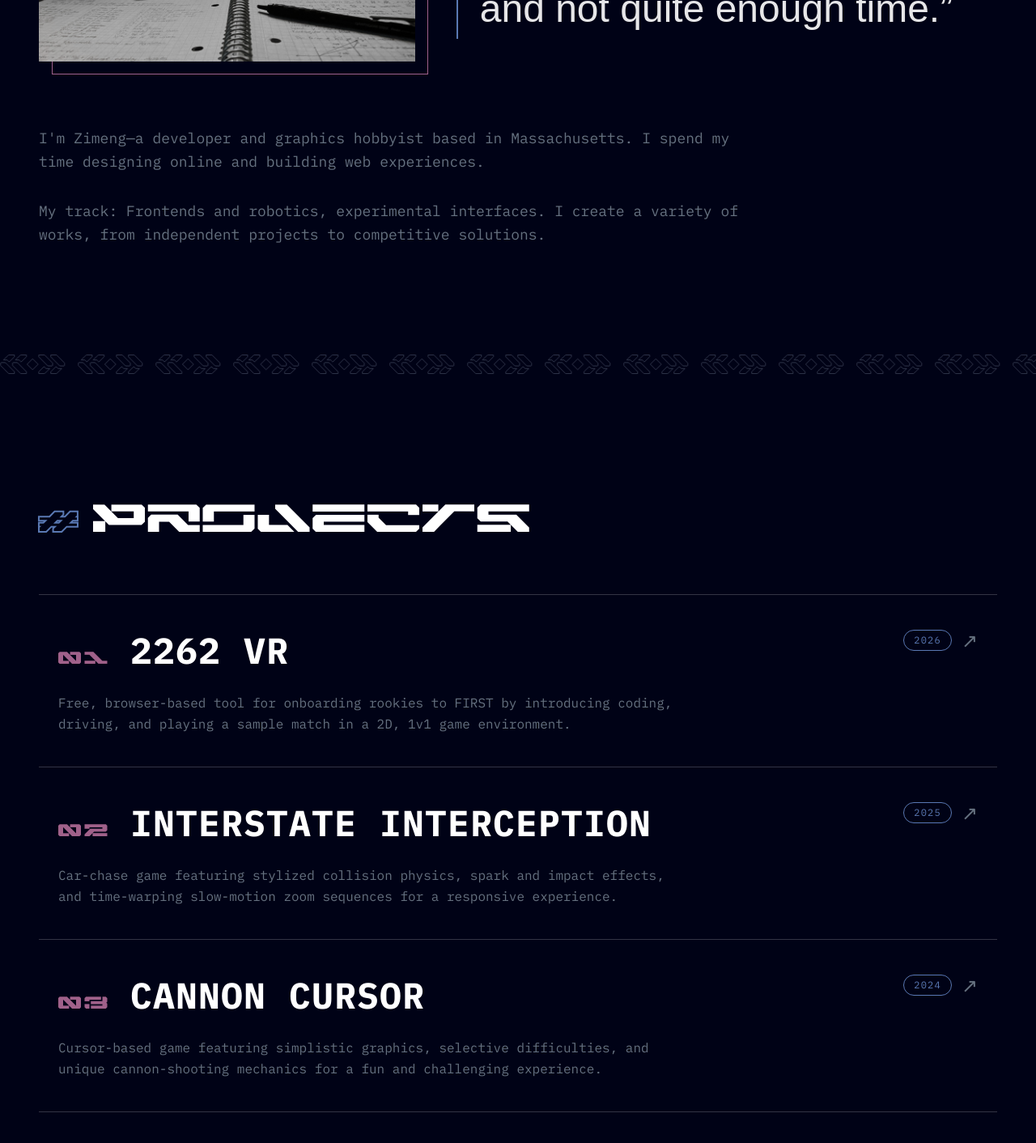
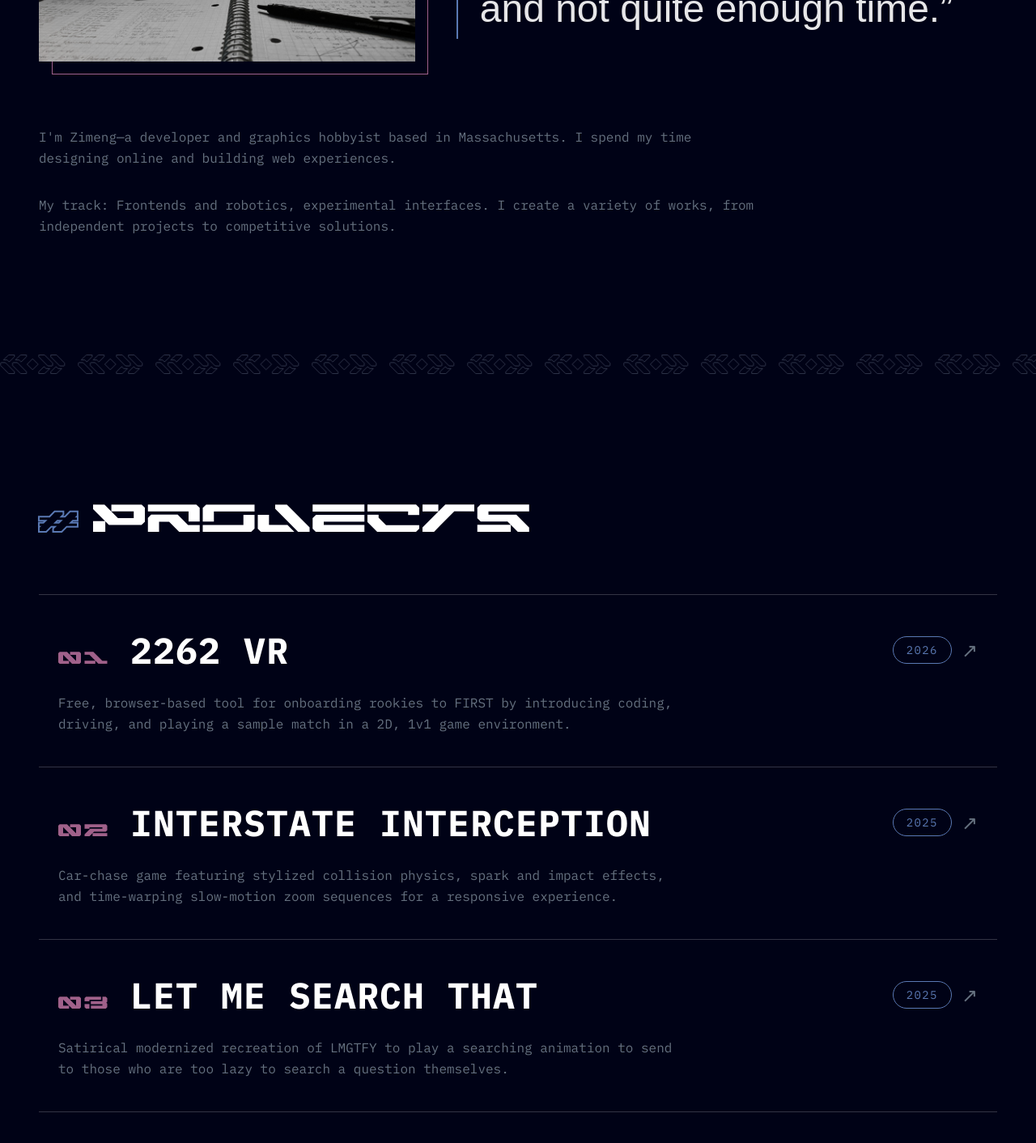
Before and after one commit to zmgzimeng/zimengs-realm, a Next.js app: page / in a window 1280 px wide. Shown: the part 1330-2742 px from the top of the page at 81% size. Built offline with nearby package versions, Linux system fonts and the light colour scheme; a web font is replaced by a local one.

Commit message:
Sizing fix

```diff
--- a/src/components/about.tsx
+++ b/src/components/about.tsx
@@ -59,7 +59,8 @@ export default function About() {
       </FadeIn>
 
       <FadeIn delay={0.4} direction="up" className="mt-16 sm:mt-20 max-w-4xl">
-        <div className="space-y-8 font-body text-gray text-base sm:text-lg leading-relaxed">
+        {/* Updated text size to match project descriptions (text-sm sm:text-base) */}
+        <div className="space-y-8 font-body text-gray text-sm sm:text-base leading-relaxed">
           <p>
             I'm Zimeng—a developer and graphics hobbyist based in Massachusetts. I spend my time designing online and building web experiences.
           </p>
--- a/src/components/projects.tsx
+++ b/src/components/projects.tsx
@@ -29,6 +29,14 @@ const PROJECTS: Project[] = [
   },
   {
     id: '03',
+    title: 'LET ME SEARCH THAT',
+    description:
+      'Satirical modernized recreation of LMGTFY to play a searching animation to send to those who are too lazy to search a question themselves.',
+    url: 'https://search.zimengsrealm.com/',
+    year: '2025',
+  },
+  {
+    id: '04',
     title: 'CANNON CURSOR',
     description:
       'Cursor-based game featuring simplistic graphics, selective difficulties, and unique cannon-shooting mechanics for a fun and challenging experience.',
@@ -36,7 +44,7 @@ const PROJECTS: Project[] = [
     year: '2024',
   },
   {
-    id: '04',
+    id: '05',
     title: 'INQUIRY PAD',
     description:
       'Interactive STEM learning platform integrating custom physical hardware with real-time software feedback engines for dynamic assignment assistance.',
@@ -83,7 +91,7 @@ export default function Projects() {
                 )}
 
                 <div className="relative z-10 flex flex-col gap-6">
-                  <div className="flex items-start justify-between gap-4">
+                  <div className="flex items-center justify-between gap-4">
                     <div className="flex items-baseline gap-[clamp(0.75rem,2vw,1.5rem)]">
                       <span className="font-display text-pink text-[clamp(0.75rem,2.5vw,1.75rem)] tracking-widest leading-none">
                         {project.id}
@@ -99,7 +107,7 @@ export default function Projects() {
 
                     <div className="flex items-center gap-3">
                       <span
-                        className={`font-body text-xs px-3 py-1 rounded-full uppercase tracking-widest ${
+                        className={`font-body text-[9px] sm:text-xs md:text-sm px-2 sm:px-3 md:px-4 py-0.5 sm:py-1 md:py-1.5 rounded-full uppercase tracking-widest ${
                           hasUrl
                             ? 'text-blue border border-blue'
                             : 'text-gray border border-gray'
```
